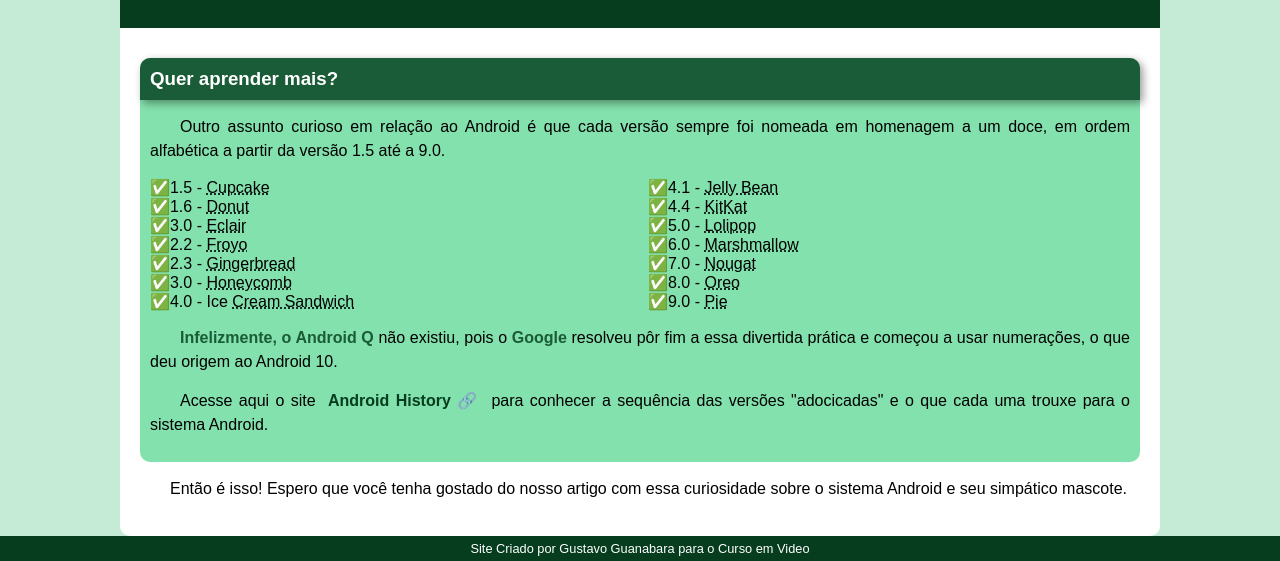
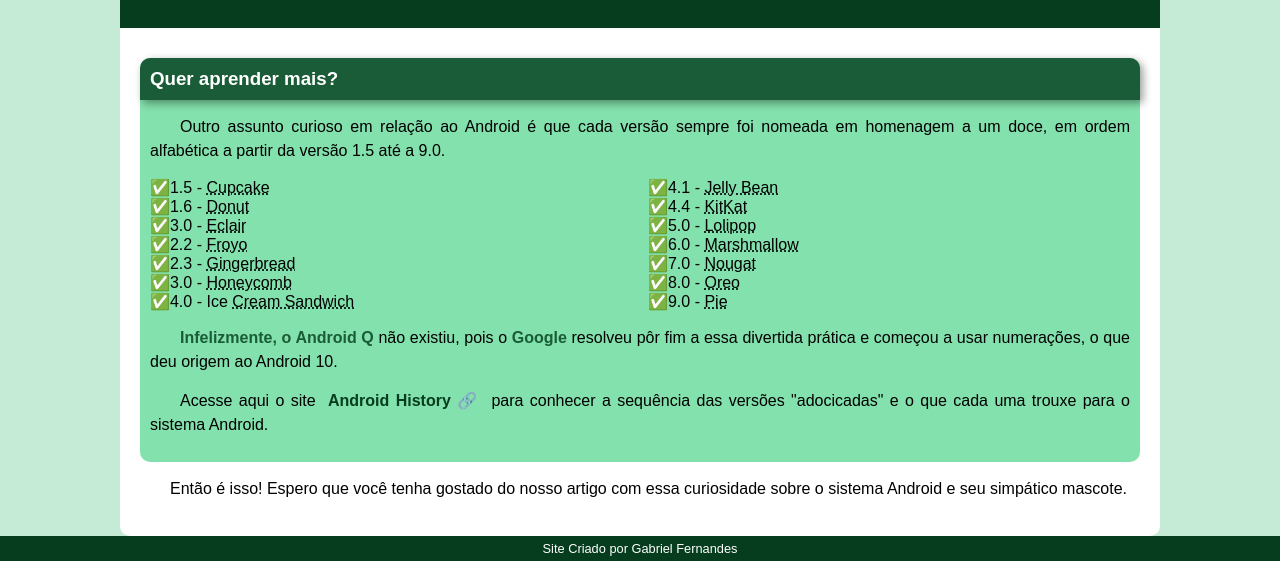
Before and after one commit to GabrielFernands1/projeto-android, a plain HTML site: page index.html in a window 1280 px wide. Shown: the part 2155-2716 px from the top of the page. Drawn offline with Linux system fonts and the light colour scheme.

Commit message:
Update index.html

```diff
--- a/index.html
+++ b/index.html
@@ -79,7 +79,7 @@
             <p>Então é isso! Espero que você tenha gostado do nosso artigo com essa curiosidade sobre o sistema Android e seu simpático mascote.</p>
         </article>
     </main>
-    <footer><p>Site Criado por Gustavo Guanabara para o Curso em Video</p></footer>
+    <footer><p>Site Criado por Gabriel Fernandes</p></footer>
 
 
 
```
